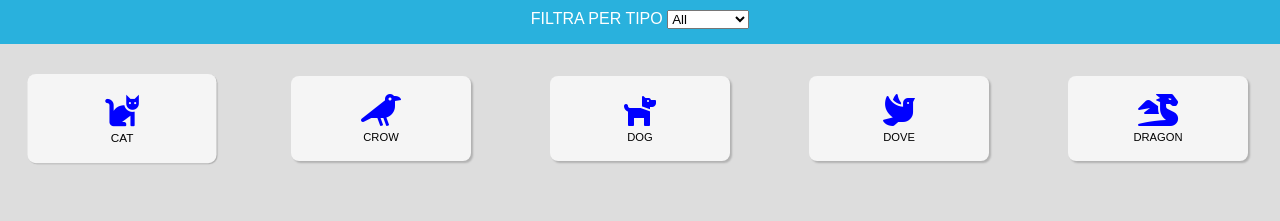
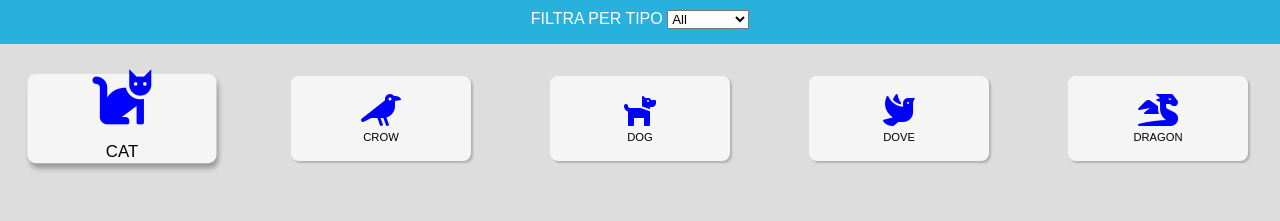
Before and after one commit to katy01101011/js-es6-icons, a plain HTML site: page index.html in a window 1280 px wide. In both pictures the pointer is over the element "CAT". Shown: the part 56-277 px from the top of the page. Drawn offline with Linux system fonts and the light colour scheme.

Commit message:
add: icon transition

```diff
--- a/css/style.css
+++ b/css/style.css
@@ -66,8 +66,7 @@ main {
 .icon-card:hover {
     transition: .4s;
     transform: scale(105%);
-    box-shadow: 1px 1px 1px rgba(0, 0, 0, .2);
-
+    box-shadow: 2px 5px 5px rgba(0, 0, 0, .3);
 }
 
 .icon-card i {
@@ -75,8 +74,24 @@ main {
     margin-bottom: .3rem;
 }
 
+.icon-card:hover i {
+    font-size: 3.5rem;
+    transform: rotate(360deg);
+    position: relative;
+    bottom: .7rem;
+    transition: 1s;
+}
+
 .icon-card>span {
     font-size: .7rem;
+}
+
+.icon-card:hover span {
+    font-size: 1rem;
+    transform: rotate(-360deg);
+    position: relative;
+    top: .1rem;
+    transition: 1s ease-in;
 }
 
 .hidden {
--- a/js/script.js
+++ b/js/script.js
@@ -143,9 +143,11 @@ console.log(select.length);
 
 // NON FUNZIONA!!!!!!! :(
 for(let i = 0; i < select.length; i++) {
-    document.querySelector('select>option').addEventListener('click', function() {
+    document.querySelector('select').addEventListener('click', function() {
         if (select.value === 'animal') {
-            console.log('ciao');
+            animalsArray.forEach( (element) => {
+				element.classList.add('hidden');
+			} )
         }
     })
 }
```
